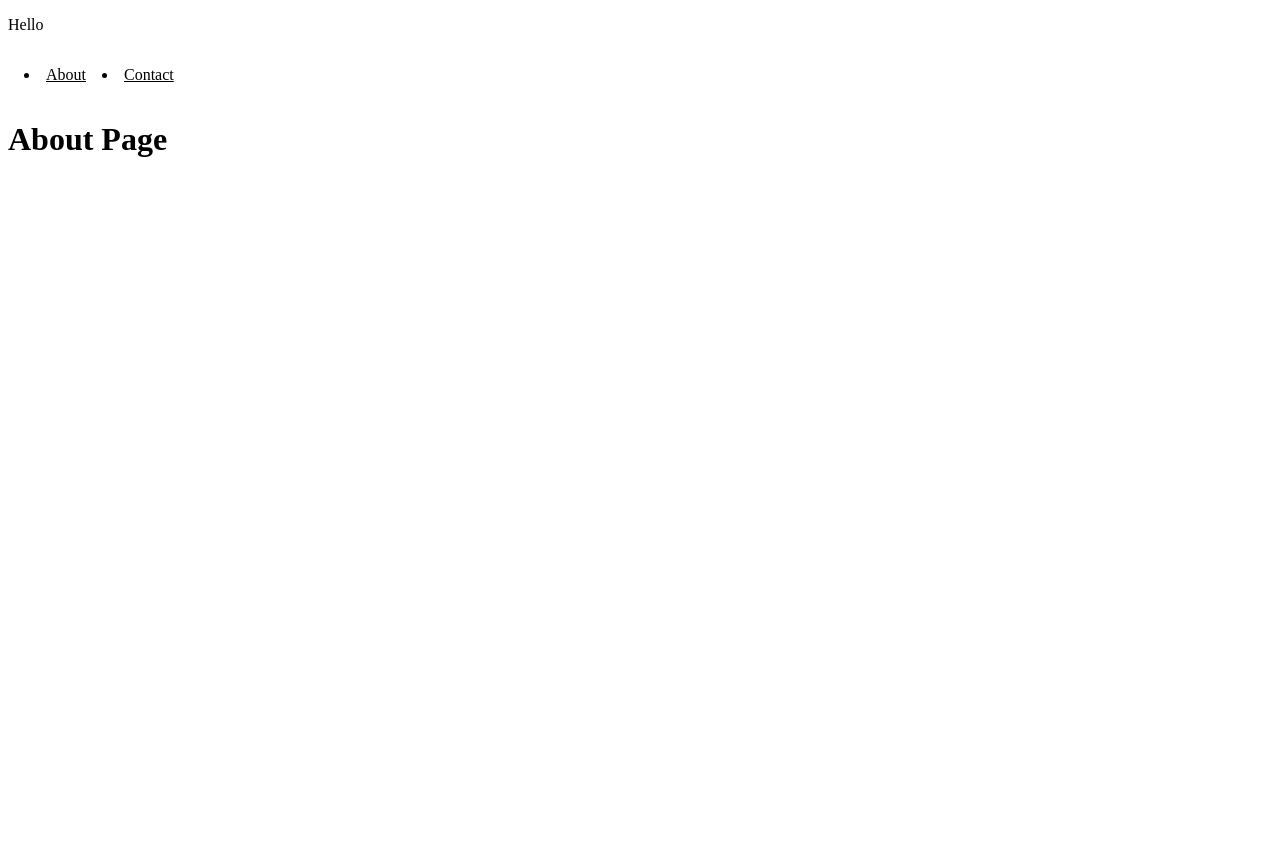
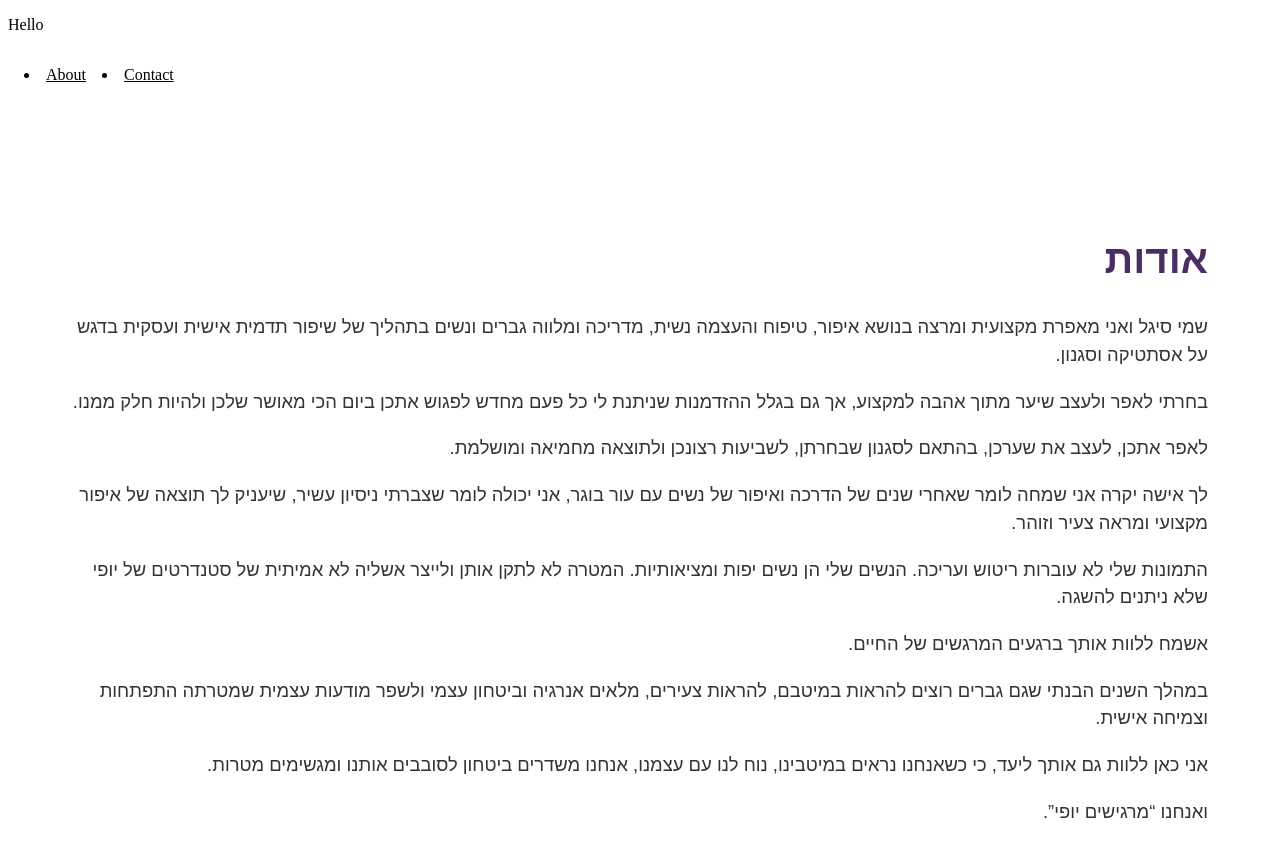
Before and after one commit to CoralTzubery/sigalglow, a React app in the folder sigalglow-app/: page /about in a window 1280 px wide. Shown: the top 856 px of the page. Before the commit the page ends 800 px from the top, so only its background shows below. Built offline with nearby package versions, Linux system fonts and the light colour scheme; the HTML template or start-up script is replaced by a standard one.

Commit message:
creating the about me page

```diff
--- a/sigalglow-app/src/pages/About.module.scss
+++ b/sigalglow-app/src/pages/About.module.scss
@@ -0,0 +1,20 @@
+.about {
+    direction: rtl;
+    text-align: right;
+    padding: 3rem 2rem;
+    line-height: 1.5;
+    font-family: "Heebo", sans-serif;
+    font-size: 1.15rem;
+    color: #333;
+
+    h1 {
+        font-size: 2.5rem;
+        color: #4a2d63;
+        margin-bottom: 1.5rem;
+    }
+
+    p {
+        margin-bottom: 1.2rem;
+        white-space: pre-line;
+    }
+}
--- a/sigalglow-app/src/pages/About.tsx
+++ b/sigalglow-app/src/pages/About.tsx
@@ -1,7 +1,43 @@
+
+import { Main } from "../components/Main";
+import styles from "./About.module.scss";
+
+
 export function About() {
     return (
         <>
-            <h1>About Page</h1>
+            <Main>
+                <section className={styles.about}>
+                    <h1>אודות</h1>
+                    <p>
+                    שמי סיגל ואני מאפרת מקצועית ומרצה בנושא איפור, טיפוח והעצמה נשית, מדריכה ומלווה גברים ונשים בתהליך של שיפור תדמית אישית ועסקית בדגש על אסתטיקה וסגנון.
+                    </p>
+                    <p>
+                    בחרתי לאפר ולעצב שיער מתוך אהבה למקצוע, אך גם בגלל ההזדמנות שניתנת לי כל פעם מחדש לפגוש אתכן ביום הכי מאושר שלכן ולהיות חלק ממנו.
+                    </p>
+                    <p>
+                    לאפר אתכן, לעצב את שערכן, בהתאם לסגנון שבחרתן, לשביעות רצונכן ולתוצאה מחמיאה ומושלמת.
+                    </p>
+                    <p>
+                    לך אישה יקרה אני שמחה לומר שאחרי שנים של הדרכה ואיפור של נשים עם עור בוגר, אני יכולה לומר שצברתי ניסיון  עשיר, שיעניק לך תוצאה של איפור מקצועי ומראה צעיר וזוהר.
+                    </p>
+                    <p>
+                    התמונות שלי לא עוברות ריטוש ועריכה. הנשים שלי הן נשים יפות ומציאותיות. המטרה לא לתקן אותן ולייצר אשליה לא אמיתית של סטנדרטים של יופי שלא ניתנים להשגה.
+                    </p>
+                    <p>
+                    אשמח ללוות אותך ברגעים המרגשים של החיים.
+                    </p>
+                    <p>
+                    במהלך השנים הבנתי שגם גברים רוצים להראות במיטבם, להראות צעירים, מלאים אנרגיה וביטחון עצמי ולשפר מודעות עצמית שמטרתה התפתחות וצמיחה אישית.
+                    </p>
+                    <p>
+                    אני כאן ללוות גם אותך ליעד, כי כשאנחנו נראים במיטבינו, נוח לנו עם עצמנו, אנחנו משדרים ביטחון לסובבים אותנו ומגשימים מטרות.
+                    </p>
+                    <p>
+                    ואנחנו “מרגישים יופי”.
+                    </p>
+                </section>
+            </Main>
         </>
     );
 }
--- a/sigalglow-app/src/router.ts
+++ b/sigalglow-app/src/router.ts
@@ -4,7 +4,6 @@ import { Home } from "./pages/Home";
 import { About } from "./pages/About";
 import { Contact } from "./pages/Contact";
 import { NotFound } from "./pages/NotFound";
-
 import { getHero } from "./models/homepage";
 
 export const router = createBrowserRouter([
```
